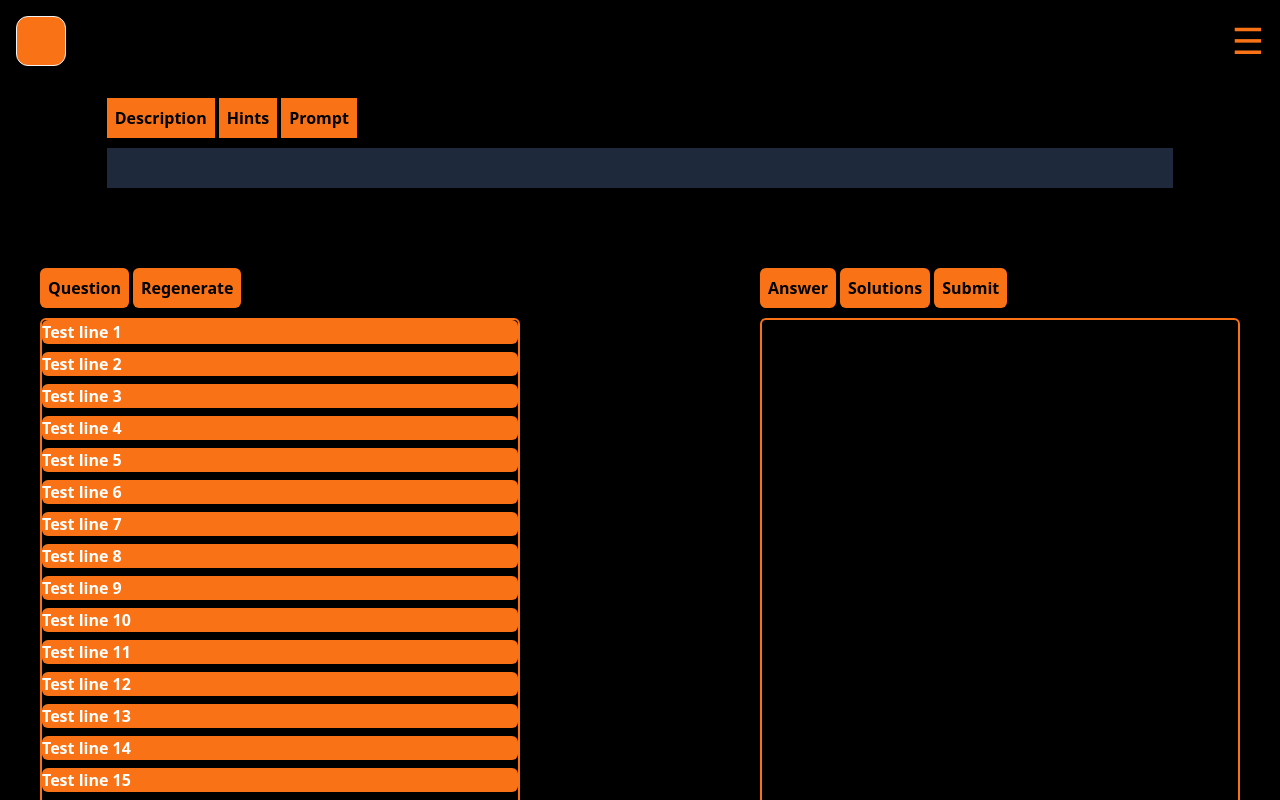
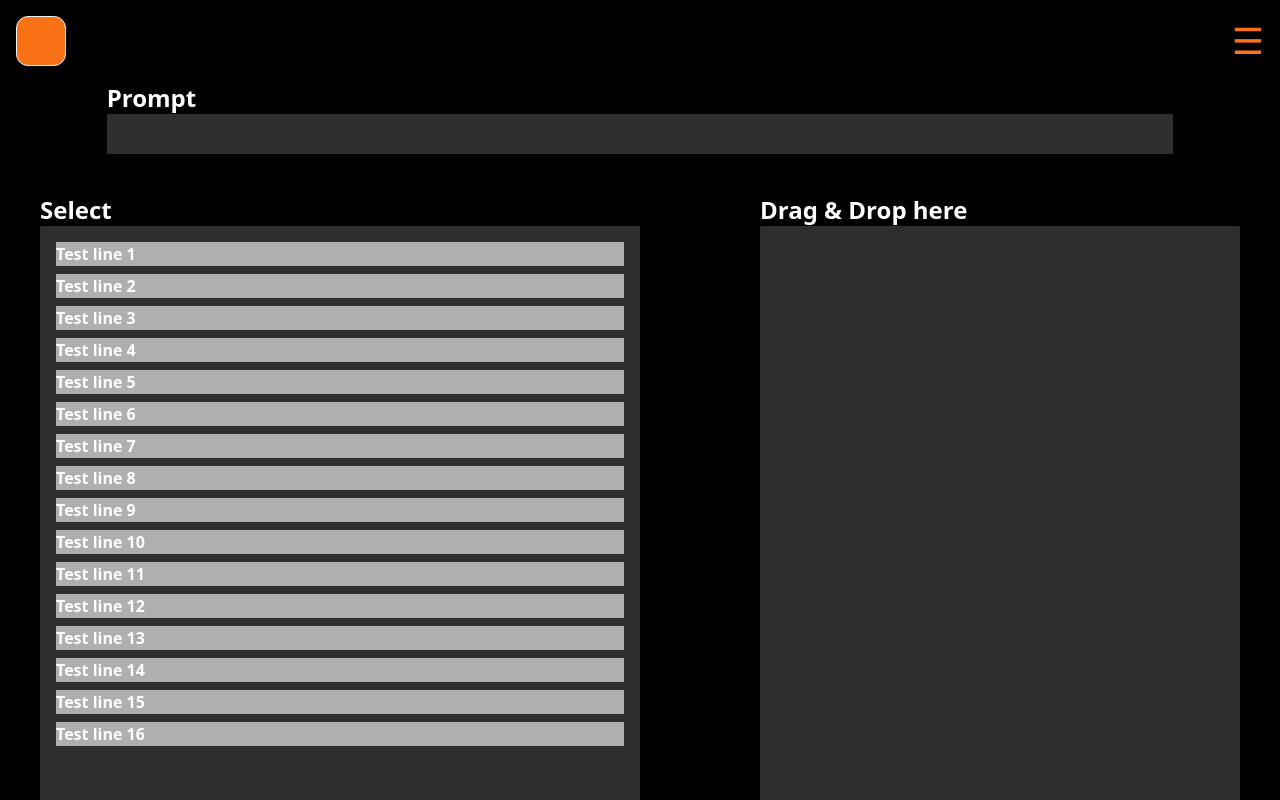
Before and after one commit to tlam333/Parson-Problems, a React (Create React App) app in the folder client/app/: page /WorkPage in a window 1280 px wide. Built offline with nearby package versions, Linux system fonts and the light colour scheme.

Commit message:
Styled workpage, and slight changes to savedproblems

```diff
--- a/client/app/src/components/CodeBlock.jsx
+++ b/client/app/src/components/CodeBlock.jsx
@@ -1,7 +1,7 @@
 const CodeBlock = ({item}) => {
     return (
 
-        <div className='text-white font-bold flex-col bg-orange-500 rounded-md'>{item}</div>
+        <div className='text-white font-bold flex-col' style={{ backgroundColor: '#aeb0b0' }}>{item}</div>
 
 
     )
--- a/client/app/src/pages/WorkPage.jsx
+++ b/client/app/src/pages/WorkPage.jsx
@@ -1,183 +1,177 @@
-import NavMenu from "../components/NavMenu"
-import { DragDropContext, Draggable, Droppable } from 'react-beautiful-dnd'
-import { useCallback } from "react"
-import CodeBlock from '../components/CodeBlock.jsx'
-import {useState} from 'react'
+import NavMenu from "../components/NavMenu";
+import { DragDropContext, Draggable, Droppable } from "react-beautiful-dnd";
+import { useState } from "react";
+import CodeBlock from "../components/CodeBlock.jsx";
 
 const WorkPage = () => {
-    // What I expect to recieve from the API call a problem, with its content
-    const problemObject = {id: 'problem-1', content:
-            ['Test line 1', 'Test line 2', 'Test line 3',
-             'Test line 4', 'Test line 5', 'Test line 6',
-             'Test line 7', 'Test line 8', 'Test line 9',
-             'Test line 10', 'Test line 11', 'Test line 12',
-             'Test line 13', 'Test line 14', 'Test line 15',
-             'Test line 16', 'Test line 17', 'Test line 18',
-            ]}
+  const problemObject = {
+    id: "problem-1",
+    content: [
+      "Test line 1",
+      "Test line 2",
+      "Test line 3",
+      "Test line 4",
+      "Test line 5",
+      "Test line 6",
+      "Test line 7",
+      "Test line 8",
+      "Test line 9",
+      "Test line 10",
+      "Test line 11",
+      "Test line 12",
+      "Test line 13",
+      "Test line 14",
+      "Test line 15",
+      "Test line 16"
+    ],
+  };
 
-    // track line order states to ensure that component re-renders for each dnd
   let [lines, updateLines] = useState(problemObject.content);
   let [answerLines, updateAnswerLines] = useState([]);
 
-    // Responders for DragContext state updates
-    // Only on drag end is actually a required responder/hook
   const onDragEnd = (result) => {
-
-        const {source, destination} = result
-        if (destination != null){
-            updateArrays(source, destination)
+    const { source, destination } = result;
+    if (destination != null) {
+      updateArrays(source, destination);
     } else {
-            return
+      return;
     }
-
-
-    }
+  };
 
   const updateArrays = (source, destination) => {
     let sourceItems, destinationItems;
 
-        if (source.droppableId != destination.droppableId) {
-            if (destination.droppableId == 'workspace-1') {
+    if (source.droppableId !== destination.droppableId) {
+      if (destination.droppableId === "workspace-1") {
         sourceItems = answerLines;
         destinationItems = lines;
 
-                let [item] = sourceItems.splice(source.index, 1)
-                destinationItems.splice(destination.index, 0, item)
-                updateLines(destinationItems)
-                updateAnswerLines(sourceItems)
-
-            } else if (destination.droppableId == 'workspace-2'){
+        let [item] = sourceItems.splice(source.index, 1);
+        destinationItems.splice(destination.index, 0, item);
+        updateLines(destinationItems);
+        updateAnswerLines(sourceItems);
+      } else if (destination.droppableId === "workspace-2") {
         sourceItems = lines;
         destinationItems = answerLines;
 
-                let [item] = sourceItems.splice(source.index, 1)
-                destinationItems.splice(destination.index, 0, item)
-                updateLines(sourceItems)
-                updateAnswerLines(destinationItems)
-                console.log("answer", answerLines)
-
+        let [item] = sourceItems.splice(source.index, 1);
+        destinationItems.splice(destination.index, 0, item);
+        updateLines(sourceItems);
+        updateAnswerLines(destinationItems);
       }
     } else {
-            if (source.droppableId == 'workspace-1') {
-                sourceItems = lines
+      if (source.droppableId === "workspace-1") {
+        sourceItems = lines;
 
-                let [item] = lines.splice(source.index, 1)
+        let [item] = lines.splice(source.index, 1);
+        sourceItems.splice(destination.index, 0, item);
+        updateLines(sourceItems);
+      } else if (source.droppableId === "workspace-2") {
+        sourceItems = answerLines;
 
-                sourceItems.splice(destination.index, 0, item)
-                updateLines(sourceItems)
-
-            } else if (source.droppableId == 'workspace-2'){
-                sourceItems = answerLines
-
-                let [item] = sourceItems.splice(source.index, 1)
-                sourceItems.splice(destination.index, 0, item)
-                updateAnswerLines(sourceItems)
+        let [item] = sourceItems.splice(source.index, 1);
+        sourceItems.splice(destination.index, 0, item);
+        updateAnswerLines(sourceItems);
       }
     }
-    }
+  };
 
   return (
     <div className="overflow-scroll bg-black h-lvh">
       <NavMenu />
-            <div className="mt-4 w-5/6 mx-auto">
-                <button className="display-block mb-2.5 text-black bg-orange-500 w-1/9 h-1/3 border-r-4 border-black font-bold p-2">Description</button>
-                <button className="display-block mb-2.5 text-black bg-orange-500 w-1/9 h-1/3 border-r-4 border-black font-bold p-2">Hints</button>
-                <button className="display-block mb-2.5 text-black bg-orange-500 w-1/9 h-1/3 border-r-4 border-black font-bold p-2">Prompt</button>
-                <div className="w-full h-10 bg-slate-800"></div>
+      <div className="w-5/6 mx-auto">
+        <h1 className="text-white text-2xl font-semibold">Prompt</h1>
+        <div
+          className="w-full h-10"
+          style={{ backgroundColor: "#2d2e2e" }}
+        ></div>
       </div>
 
       {/* The interactive section of the workspace page. */}
-            <DragDropContext
-                onDragEnd = {onDragEnd}
-            >
-
-            <div className="h-full w-full mt-10 p-10 flex  bg-black
-            flex-col items-center space-between md:flex-row justify-between gap-12">
-                <div className="flex-wrap bg-black w-full h-full rounded-md md:w-2/5">
-                    <button className="display-block mb-1.5 mr-1 text-black
-                    bg-orange-500 w-1/9 rounded-md font-bold p-2">Question</button>
-
-                    <button className="display-block mb-2.5 text-black
-                    bg-orange-500 w-1/9 rounded-md font-bold p-2">Regenerate</button>
+      <DragDropContext onDragEnd={onDragEnd}>
+        <div className="h-full w-full p-10 flex bg-black flex-col items-center space-between md:flex-row justify-between">
+          <div className="flex-wrap bg-black w-full h-full rounded-md md:w-1/2">
+            <h1 className="text-white text-2xl font-semibold">Select</h1>
 
             <Droppable droppableId="workspace-1">
-                        {(provided, snapshot) =>
-                                (<div className="flex flex-col overflow-auto gap-2 border-orange-500 border-2 w-full h-5/6 bg-black rounded-md mb-1"
-                                    ref = {provided.innerRef}
+              {(provided, snapshot) => (
+                <div
+                  className="flex flex-col overflow-auto gap-2 w-full h-5/6 mb-1 p-4" // Added p-4 for padding
+                  ref={provided.innerRef}
+                  style={{ backgroundColor: "#2d2e2e" }}
                   {...provided.droppableProps}
                 >
-                                        {
-                                            lines.map((line, index) => (
-
+                  {lines.map((line, index) => (
                     <Draggable draggableId={line} index={index} key={line}>
                       {(provided, snapshot) => (
                         <div
                           ref={provided.innerRef}
                           {...provided.draggableProps}
-                                                                {...provided.dragHandleProps}>
-
-                                                                <CodeBlock item={line}/>
+                          {...provided.dragHandleProps}
+                        >
+                          <CodeBlock item={line} />
                         </div>
                       )}
-
                     </Draggable>
-
-                                            ))
-                                        }
+                  ))}
                   {provided.placeholder}
                 </div>
               )}
-
             </Droppable>
 
+            <br />
+            <div className="flex justify-between w-full">
+            <button className="bg-orange-500 hover:bg-orange-600 text-black font-bold py-2 px-4 rounded">
+              Regenerate
+            </button>
+            <button className="bg-orange-500 hover:bg-orange-600 text-black font-bold py-2 px-4 rounded">
+              Submit
+            </button>
+            </div>
           </div>
 
-
-                <div className="flex-wrap bg-black w-full h-full rounded-md md:w-2/5">
-                    <button className="display-block mb-1.5 mr-1 text-black
-                    bg-orange-500 w-1/9 rounded-md font-bold p-2">Answer</button>
-                    <button className="display-block mb-1.5 mr-1 text-black
-                    bg-orange-500 w-1/9 rounded-md font-bold p-2">Solutions</button>
-                    <button className="display-block mb-2.5 text-black
-                    bg-orange-500 w-1/9 rounded-md font-bold p-2">Submit</button>
+          <div className="flex-wrap bg-black w-full h-full md:w-2/5">
+            <h1 className="text-white text-2xl font-semibold">
+              Drag & Drop here
+            </h1>
 
             <Droppable droppableId="workspace-2">
-                        {(provided, snapshot) =>
-                                (<div className="flex flex-col overflow-auto gap-2 border-orange-500 border-2 w-full h-5/6 bg-black rounded-md mb-1"
-                                    ref = {provided.innerRef}
+              {(provided, snapshot) => (
+                <div
+                  className="flex flex-col overflow-auto gap-2 w-full h-5/6 bg-black mb-1 p-4" // Added p-4 for padding
+                  style={{ backgroundColor: "#2d2e2e" }}
+                  ref={provided.innerRef}
                   {...provided.droppableProps}
                 >
-                                        {
-                                            answerLines.map((line, index) => (
-
+                  {answerLines.map((line, index) => (
                     <Draggable draggableId={line} index={index} key={line}>
                       {(provided, snapshot) => (
                         <div
                           ref={provided.innerRef}
                           {...provided.draggableProps}
-                                                                {...provided.dragHandleProps}>
-
-                                                                <CodeBlock item={line}/>
+                          {...provided.dragHandleProps}
+                        >
+                          <CodeBlock item={line} />
                         </div>
                       )}
-
                     </Draggable>
-
-                                            ))
-                                        }
+                  ))}
                   {provided.placeholder}
-                                </div>)
-                        }
-
+                </div>
+              )}
             </Droppable>
-
+              <br />
+              <h1 className="text-white text-2xl font-semibold">Feedback</h1>
+            <div
+                  className="flex flex-col overflow-auto gap-2 w-full h-1/6 mb-1 p-4"
+                  style={{ backgroundColor: "#2d2e2e" }}
+                ></div>
 
           </div>
         </div>
       </DragDropContext>
+    </div>
+  );
+};
 
-        </div>
-    )
-}
-
-export default WorkPage
+export default WorkPage;
```
Also changed, not shown: client/app/src/components/NavMenu.jsx (+8 -5 lines), client/app/src/pages/SavedProblems.jsx (+11 -11 lines). Lines whose indentation alone changed are shown as unchanged.
